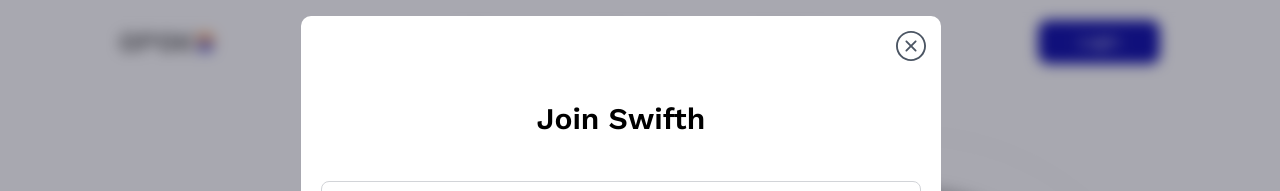
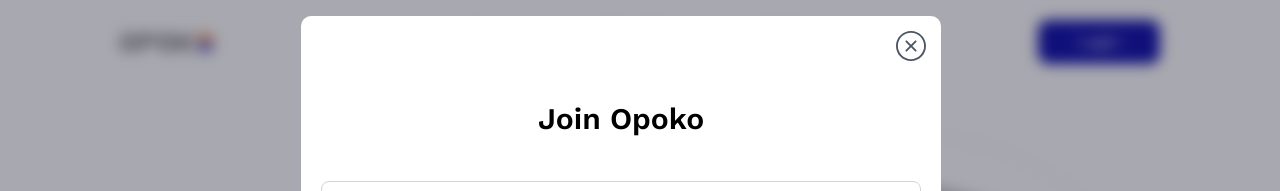
Before and after one commit to Niscolinx/opoko, a React (Vite) app: page / in a window 1280 px wide. Both pictures are taken after a click on the button "Get Started". Shown: the top 191 px of the page. Built offline with nearby package versions, Linux system fonts and the light colour scheme.

Commit message:
working on auth

```diff
--- a/src/components/AuthSteps/FirstStep.tsx
+++ b/src/components/AuthSteps/FirstStep.tsx
@@ -10,7 +10,7 @@
 
   return (
     <div className="firstStep">
-      <h1 className="heading1">Join Swifth</h1>
+      <h1 className="heading1">Join Opoko</h1>
       <Fragment>
         <section className="container__box">
           <button className="box__btn" onClick={() => setStep(2)}>
--- a/src/pages/Home.tsx
+++ b/src/pages/Home.tsx
@@ -2,7 +2,8 @@
 import { pathSignal } from '../container/Auth';
 
 function Home() {
-  const openDialog = () => {
+  const openRegisterDialog = () => {
+    console.log('register dialog')
     pathSignal.value = 'signup'
   }
   return (
@@ -25,7 +26,7 @@
           areas of law in triples.
         </p>
         <div className="flex justify-start">
-          <button className="bg-color-blue text-white flex items-center gap-4 px-8 py-4 rounded-2xl text-[2.2rem] " onClick={() => openDialog()}>
+          <button className="bg-color-blue text-white flex items-center gap-4 px-8 py-4 rounded-2xl text-[2.2rem] " onClick={() => openRegisterDialog()}>
             Get Started <HiOutlineArrowNarrowRight />{' '}
           </button>
         </div>
```
